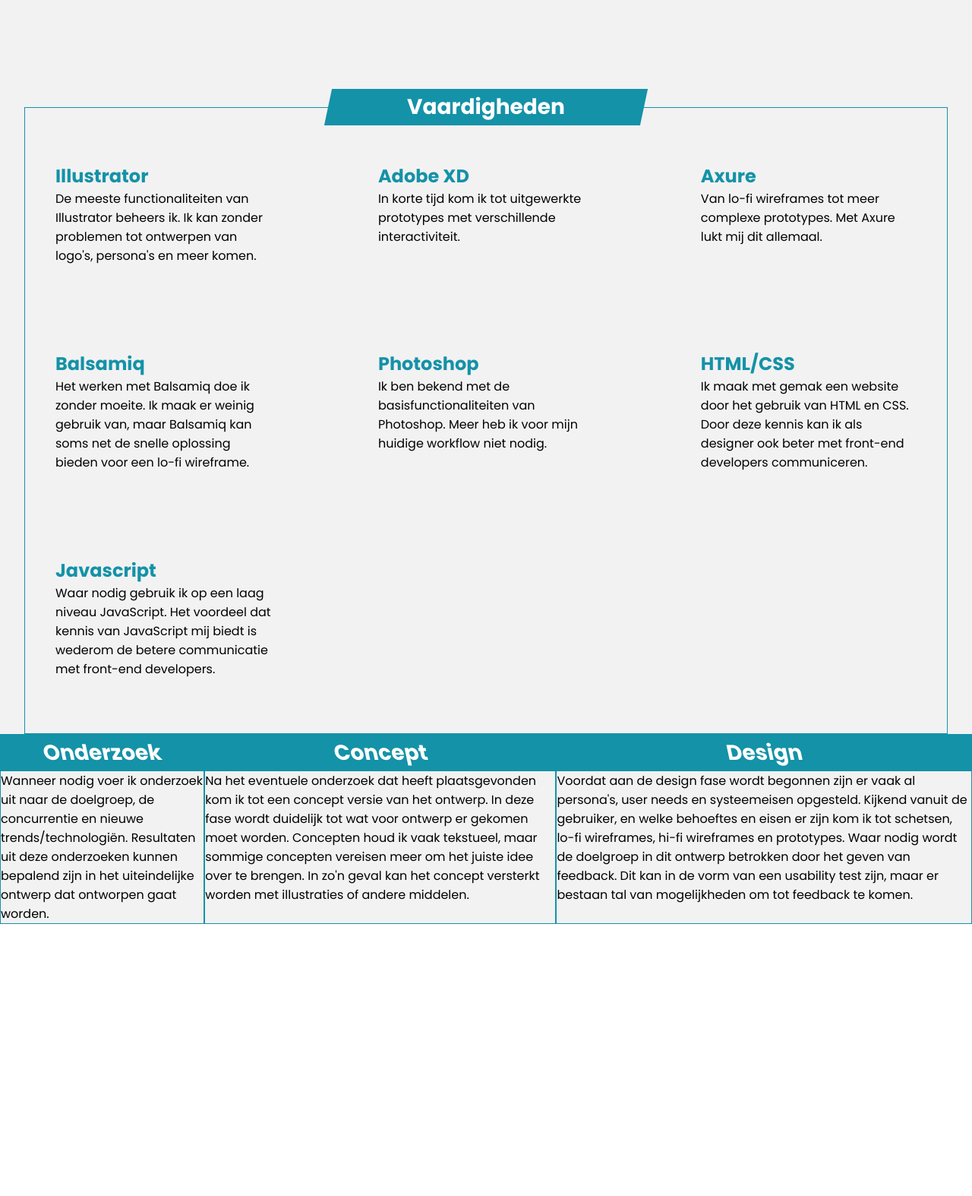
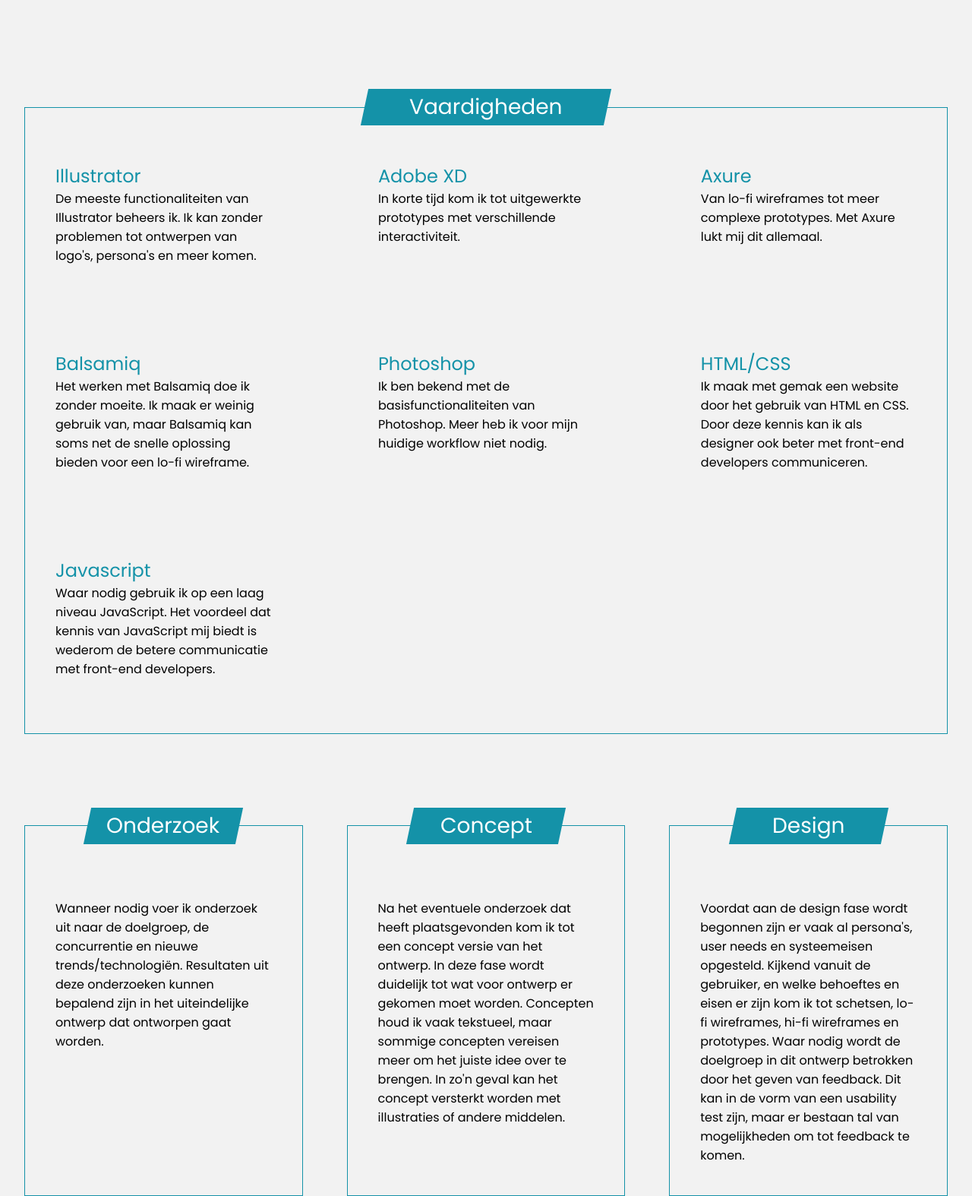
Before and after one commit to calvinschmidt4/Portfolio-2, a plain HTML site: page index.html in a window 1280 px wide. Shown: the part 2714-4288 px from the top of the page at 76% size. Before the commit the page ends 3930 px from the top, so only its background shows below. Drawn offline with Linux system fonts and the light colour scheme.

Commit message:
Update style.css

```diff
--- a/style.css
+++ b/style.css
@@ -289,19 +289,6 @@ h4 {
     margin-top: 120px;
 }
 
-.overmij-var-title {
-    background-color: #1492A8;
-    display: flex;
-    height: 48px;
-    max-width: 416px;
-    margin: 0 auto;
-}
-
-h5 {
-    margin: auto;
-    color: #fff;
-}
-
 .overmij-intro {
     margin: 120px auto 0 auto;
     max-width: 1600px;
@@ -325,6 +312,8 @@ h5 {
 
 /* OVER MIJ > vaardigheden */
 
+
+
 .overmij-var {
     max-width: 1600px;
     padding: 0 32px;
@@ -332,17 +321,23 @@ h5 {
 
 }
 
+
 .overmij-var-title {
+    background-color: #1492A8;
     display: flex;
+    height: 48px;
+    max-width: 320px;
+    margin: 0 auto;
     transform: skewX(-12deg);
-    height: 48px;
 }
 
 h5 {
+    color: #fff;
     font-size: 28px;
     margin: auto;
     padding: 0;
     transform: skewX(12deg);
+    font-weight: normal;
 }
 
 .overmij-var-info-container {
@@ -366,25 +361,35 @@ h6 {
     color: #1492A8;
     margin: 0;
     padding: 0;
+    font-weight: normal;
 }
 
 
 /* OVER MIJ > cyclus */
 
 .overmij-cyclus-container {
+    margin-top: 120px;
     display: flex;
+    padding: 0 32px;
+    justify-content: space-between;
+}
+
+.overmij-cyclus-title {
+    transform: skewX(-12deg);
+    background-color: #1492A8;
+    display: flex;
+    height: 48px;
+    max-width: 200px;
+    margin: -24px auto 32px auto;
 }
 
 .overmij-cyclus-info {
+    flex-basis: 30%;
     border: 1px #1492A8 solid;
 }
 
-.overmij-cyclus-title {
-    background-color: #1492A8;
-    display: flex;
-    height: 48px;
-    /* width: 416px; */
-    margin: 0 auto;
+.overmij-cyclus-text {
+    padding: 40px;
 }
 
 @media only screen and (min-width: 600px) {
```
